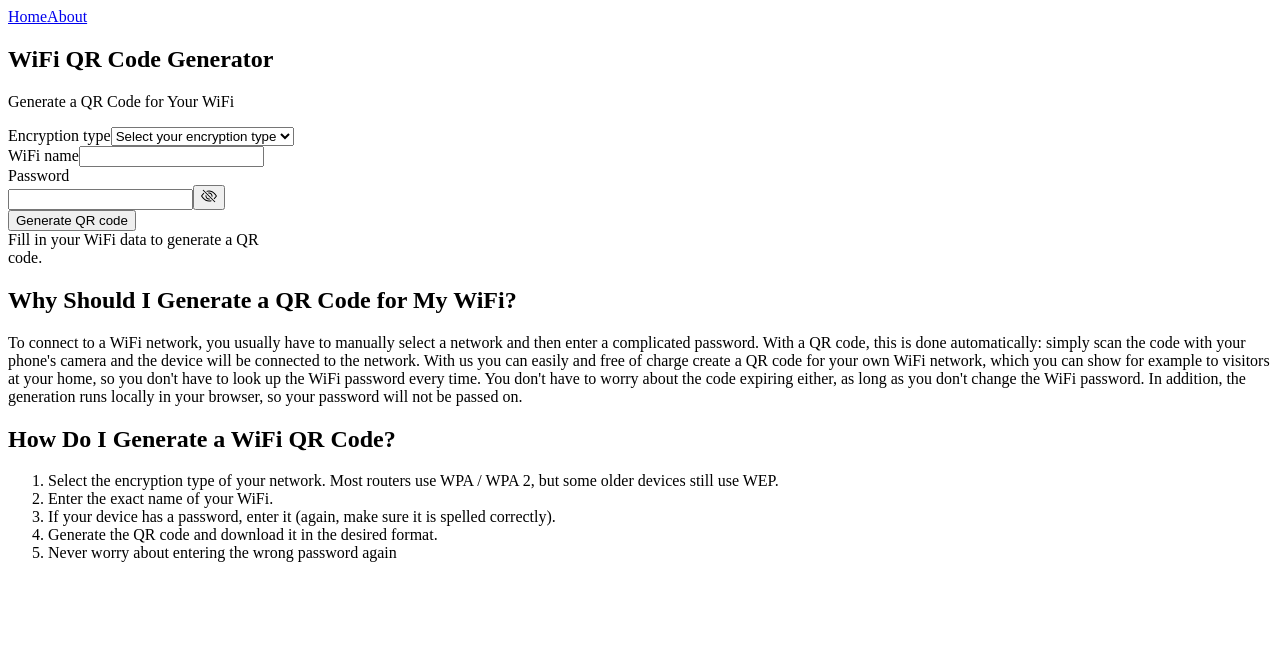
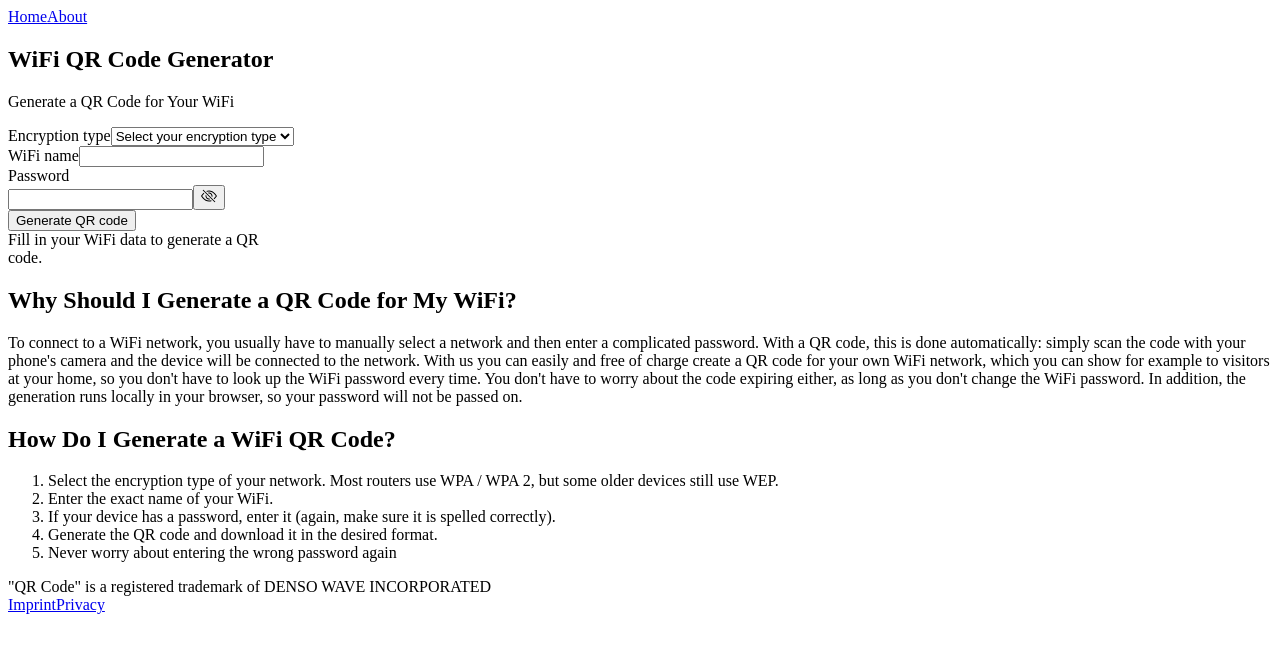
Before and after one commit to IhoneyIbadger/wifi_qr_code, a Vue app: page / in a window 1280 px wide. Shown: the top 652 px of the page. Built offline with nearby package versions, Linux system fonts and the light colour scheme; the HTML template or start-up script is replaced by a standard one.

Commit message:
Added footer navigation

```diff
--- a/src/App.vue
+++ b/src/App.vue
@@ -1,12 +1,15 @@
 <script setup>
 import { RouterView } from 'vue-router'
 import HeaderNavigation from '@/components/HeaderNavigation.vue'
+import FooterNavigation from '@/components/FooterNavigation.vue'
 </script>
 
 <template>
   <HeaderNavigation />
 
   <RouterView />
+
+  <FooterNavigation />
 </template>
 
 <style scoped>
--- /dev/null
+++ b/src/components/FooterNavigation.vue
@@ -0,0 +1,11 @@
+<template>
+  <footer class="max-w-screen-xl w-full mx-auto mt-auto px-4 flex justify-between items-center h-16 text-gray-500">
+    <span class="italic text-xs">"QR Code" is a registered trademark of DENSO WAVE INCORPORATED</span>
+
+    <nav class="flex font-medium text-sm gap-x-6">
+      <RouterLink to="/imprint" class="hover:text-black">Imprint</RouterLink>
+
+      <RouterLink to="/privacy" class="hover:text-black">Privacy</RouterLink>
+    </nav>
+  </footer>
+</template>
```
